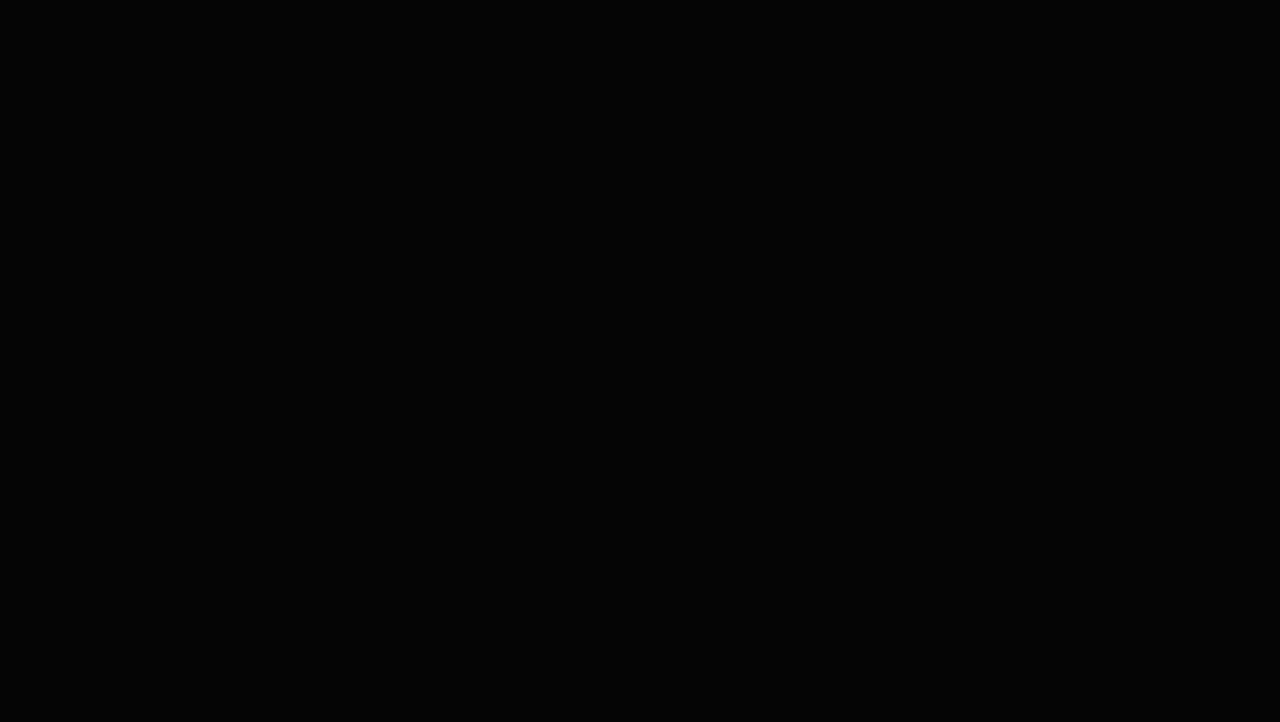
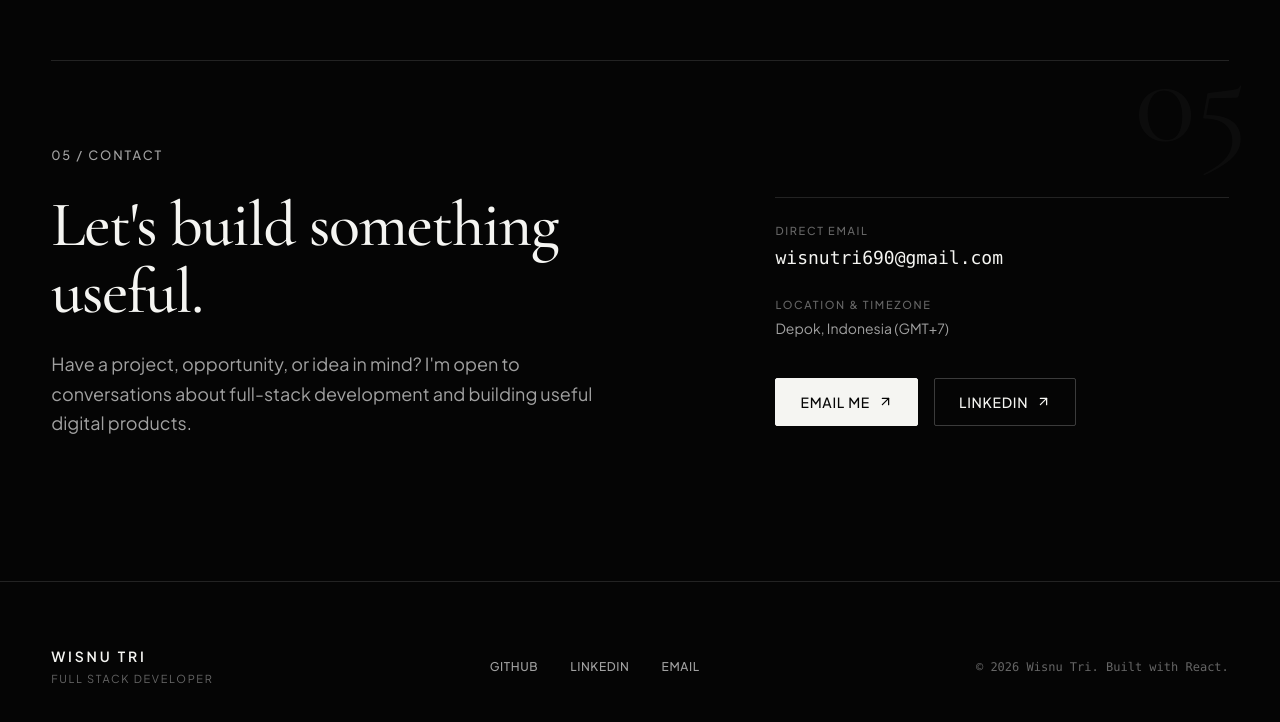
Before and after one commit to Wisnutri690/portfolio, a React (Vite) app: page / in a window 1280 px wide. Shown: the part 6097-6819 px from the top of the page. Before the commit the page ends 6013 px from the top, so only its background shows below. Built offline with nearby package versions, Linux system fonts and the light colour scheme.

Commit message:
feat: build contact and footer sections

```diff
--- a/src/App.tsx
+++ b/src/App.tsx
@@ -4,6 +4,8 @@ import About from './components/About'
 import Skills from './components/Skills'
 import Projects from './components/Projects'
 import Experience from './components/Experience'
+import Contact from './components/Contact'
+import Footer from './components/Footer'
 
 function App() {
   return (
@@ -15,7 +17,9 @@ function App() {
         <Skills />
         <Projects />
         <Experience />
+        <Contact />
       </main>
+      <Footer />
     </div>
   )
 }
--- /dev/null
+++ b/src/components/Contact.tsx
@@ -0,0 +1,151 @@
+import { useEffect, useRef, useState } from 'react'
+import { ArrowUpRight } from 'lucide-react'
+
+export default function Contact() {
+  const sectionRef = useRef<HTMLElement>(null)
+  const [visibleItems, setVisibleItems] = useState<Record<string, boolean>>({})
+
+  useEffect(() => {
+    const observer = new IntersectionObserver(
+      (entries) => {
+        entries.forEach((entry) => {
+          if (entry.isIntersecting) {
+            const id = entry.target.getAttribute('data-reveal-id')
+            if (id) {
+              setVisibleItems((prev) => ({ ...prev, [id]: true }))
+              observer.unobserve(entry.target)
+            }
+          }
+        })
+      },
+      { threshold: 0.15 }
+    )
+
+    const revealElements = sectionRef.current?.querySelectorAll('[data-reveal-id]')
+    revealElements?.forEach((el) => observer.observe(el))
+
+    return () => observer.disconnect()
+  }, [])
+
+  const isVisible = (id: string) => !!visibleItems[id]
+
+  return (
+    <section
+      ref={sectionRef}
+      id="contact"
+      className="relative py-24 md:py-36 overflow-hidden"
+      aria-labelledby="contact-heading"
+    >
+      <div className="editorial-container relative">
+        {/* Top Section Divider */}
+        <div className="editorial-divider mb-16 md:mb-20" aria-hidden="true" />
+
+        {/* Subtle Watermark 05 */}
+        <span
+          className="absolute -top-6 right-4 md:right-8 font-editorial text-8xl md:text-9xl text-white/[0.03] select-none pointer-events-none"
+          aria-hidden="true"
+        >
+          05
+        </span>
+
+        {/* Two-Column Editorial Layout */}
+        <div className="grid grid-cols-1 lg:grid-cols-12 gap-12 lg:gap-16 items-start">
+          {/* Left Column: Heading & Narrative */}
+          <div className="lg:col-span-7 flex flex-col space-y-6">
+            <div
+              data-reveal-id="contact-label"
+              className={`reveal-init ${isVisible('contact-label') ? 'reveal-visible' : ''}`}
+            >
+              <span className="section-label">05 / CONTACT</span>
+            </div>
+
+            <h2
+              id="contact-heading"
+              data-reveal-id="contact-title"
+              className={`section-headline text-[#F5F5F2] reveal-init ${
+                isVisible('contact-title') ? 'reveal-visible' : ''
+              }`}
+            >
+              Let's build something<br />
+              useful.
+            </h2>
+
+            <p
+              data-reveal-id="contact-desc"
+              className={`text-[#A1A1A1] text-base md:text-lg leading-relaxed max-w-[560px] font-normal reveal-init ${
+                isVisible('contact-desc') ? 'reveal-visible' : ''
+              }`}
+            >
+              Have a project, opportunity, or idea in mind? I'm open to
+              conversations about full-stack development and building useful
+              digital products.
+            </p>
+          </div>
+
+          {/* Right Column: Contact Details & Action Buttons */}
+          <div
+            data-reveal-id="contact-action"
+            className={`lg:col-span-5 flex flex-col space-y-8 pt-4 lg:pt-14 reveal-init ${
+              isVisible('contact-action') ? 'reveal-visible' : ''
+            }`}
+          >
+            {/* Direct Contact Information */}
+            <div className="space-y-5 border-t border-white/[0.12] pt-6">
+              <div className="flex flex-col space-y-1">
+                <span className="text-[11px] uppercase tracking-[0.15em] text-[#666666] font-medium">
+                  Direct Email
+                </span>
+                <a
+                  href="mailto:wisnutri690@gmail.com"
+                  className="text-base sm:text-lg text-[#F5F5F2] hover:text-white transition-colors duration-200 font-mono break-all"
+                >
+                  wisnutri690@gmail.com
+                </a>
+              </div>
+
+              <div className="flex flex-col space-y-1 pt-1">
+                <span className="text-[11px] uppercase tracking-[0.15em] text-[#666666] font-medium">
+                  Location & Timezone
+                </span>
+                <p className="text-sm text-[#A1A1A1]">
+                  Depok, Indonesia (GMT+7)
+                </p>
+              </div>
+            </div>
+
+            {/* CTAs */}
+            <div className="flex flex-wrap items-center gap-4 pt-2">
+              <a
+                href="mailto:wisnutri690@gmail.com"
+                className="btn-primary group"
+                aria-label="Send email to wisnutri690@gmail.com"
+              >
+                <span>Email Me</span>
+                <ArrowUpRight
+                  size={15}
+                  className="transition-transform duration-200 group-hover:translate-x-0.5 group-hover:-translate-y-0.5"
+                  aria-hidden="true"
+                />
+              </a>
+
+              <a
+                href="https://www.linkedin.com/in/wisnutri-andika"
+                target="_blank"
+                rel="noreferrer"
+                className="btn-secondary group"
+                aria-label="Connect with Wisnu Tri on LinkedIn"
+              >
+                <span>LinkedIn</span>
+                <ArrowUpRight
+                  size={15}
+                  className="transition-transform duration-200 group-hover:translate-x-0.5 group-hover:-translate-y-0.5"
+                  aria-hidden="true"
+                />
+              </a>
+            </div>
+          </div>
+        </div>
+      </div>
+    </section>
+  )
+}
--- /dev/null
+++ b/src/components/Footer.tsx
@@ -0,0 +1,56 @@
+export default function Footer() {
+  return (
+    <footer className="border-t border-white/[0.12] py-12 md:py-16 text-[#A1A1A1]">
+      <div className="editorial-container flex flex-col md:flex-row md:items-center justify-between gap-8">
+        {/* Brand & Role */}
+        <div className="space-y-1">
+          <span className="text-xs sm:text-sm tracking-[0.2em] font-semibold uppercase text-[#F5F5F2] block">
+            Wisnu Tri
+          </span>
+          <span className="text-[10px] sm:text-[11px] tracking-[0.15em] uppercase text-[#666666] block">
+            Full Stack Developer
+          </span>
+        </div>
+
+        {/* Navigation Links */}
+        <nav
+          className="flex flex-wrap items-center gap-6 sm:gap-8 text-xs tracking-wider uppercase font-medium"
+          aria-label="Footer Navigation Links"
+        >
+          <a
+            href="https://github.com/Wisnutri690"
+            target="_blank"
+            rel="noreferrer"
+            className="hover:text-[#F5F5F2] transition-colors duration-200"
+            aria-label="Wisnu Tri on GitHub"
+          >
+            GitHub
+          </a>
+          <a
+            href="https://www.linkedin.com/in/wisnutri-andika"
+            target="_blank"
+            rel="noreferrer"
+            className="hover:text-[#F5F5F2] transition-colors duration-200"
+            aria-label="Wisnu Tri on LinkedIn"
+          >
+            LinkedIn
+          </a>
+          <a
+            href="mailto:wisnutri690@gmail.com"
+            className="hover:text-[#F5F5F2] transition-colors duration-200"
+            aria-label="Email Wisnu Tri"
+          >
+            Email
+          </a>
+        </nav>
+
+        {/* Copyright */}
+        <div>
+          <p className="text-xs text-[#666666] font-mono">
+            © 2026 Wisnu Tri. Built with React.
+          </p>
+        </div>
+      </div>
+    </footer>
+  )
+}
```
